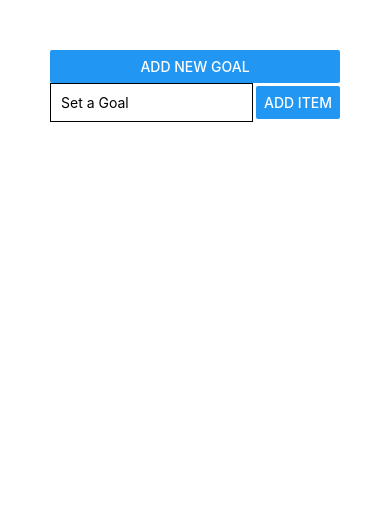
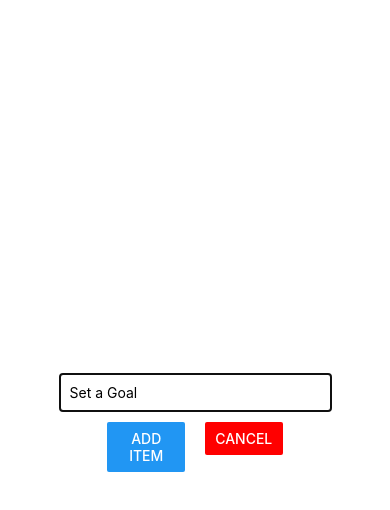
Before and after one commit to Ezinnem/Native-app, a React Native app: screen / in a window 390 px wide. Both pictures are taken after a click on the button "ADD NEW GOAL". Shown: the top 510 px of the page. Built offline with nearby package versions, Linux system fonts and the light colour scheme.

Commit message:
Added the props to validate the modal in the Input component

```diff
--- a/components/GoalInput.js
+++ b/components/GoalInput.js
@@ -1,32 +1,57 @@
 import React, {useState} from 'react';
-import { View, TextInput, Button, StyleSheet} from 'react-native';
+import { View, TextInput, Button, StyleSheet, Modal} from 'react-native';
 
 const GoalInput = props => {
     const [enteredGoal, setEnteredGoal] = useState('');
 
     const goalInputHandler = (enteredText) => {
     setEnteredGoal(enteredText);
-  };
+    };
+
+    const addGoalHandler =() => {
+      props.onAddGoal(enteredGoal);
+      setEnteredGoal('');
+    };
 
     return (
-    <View style={styles.inputContainer}>
-        <TextInput placeholder="Set a Goal" style={styles.input} onChangeText={goalInputHandler} value={enteredGoal}/>
-        <Button title="Add item" onPress={props.onAddGoal.bind(this, enteredGoal)}/>
-      </View>
+      <Modal visible={props.visible} animationType="slide">
+        <View style={styles.inputContainer}>
+          <TextInput placeholder="Set a Goal" style={styles.input} onChangeText={goalInputHandler} value={enteredGoal}/>
+          <View style= {styles.buttonContainer}>
+            <View style={styles.button}>
+              <Button title="Cancel" color="red" onPress={props.onCancel}/>
+            </View>
+            <View style={styles.button}>
+              <Button title="Add item" onPress={addGoalHandler}/>
+            </View>
+          </View>
+        </View>
+      </Modal>
     )
 };
 
 const styles =StyleSheet.create ({
     inputContainer: {
-        flexDirection: 'row',
-        justifyContent: 'space-between',
+        flex: 1,
+        flexDirection: 'column',
+        justifyContent: 'center',
         alignItems: 'center'
       },
       input: {
         borderBottomColor: "black",
         borderWidth: 1,
         padding: 10,
-        width: "70%"
+        width: "70%",
+        marginBottom: 10
+      },
+      buttonContainer: {
+        width: "50%",
+        flexDirection: "row-reverse",
+        justifyContent: "space-around"
+
+      },
+      button: {
+        width: "40%"
       }
 })
 
```
